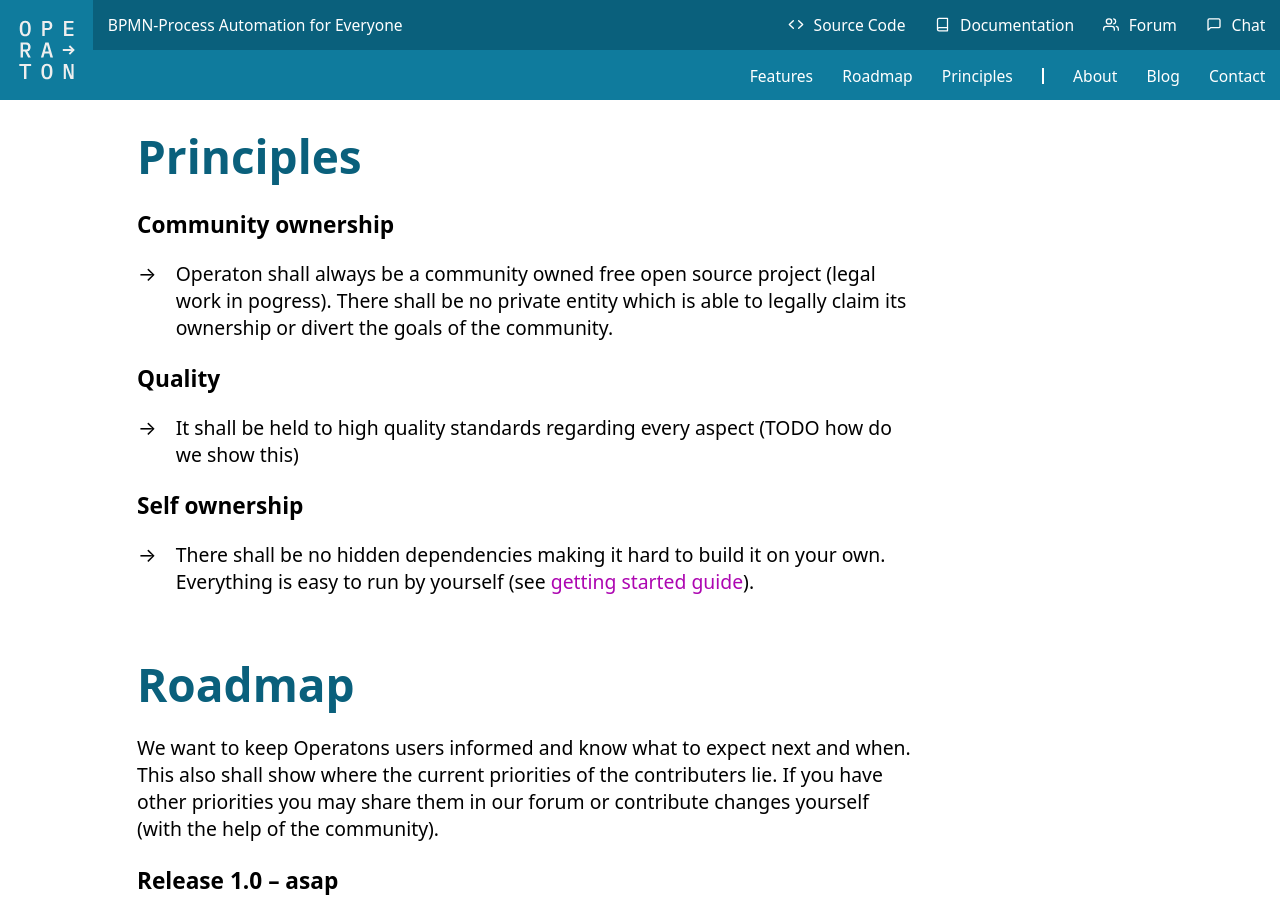
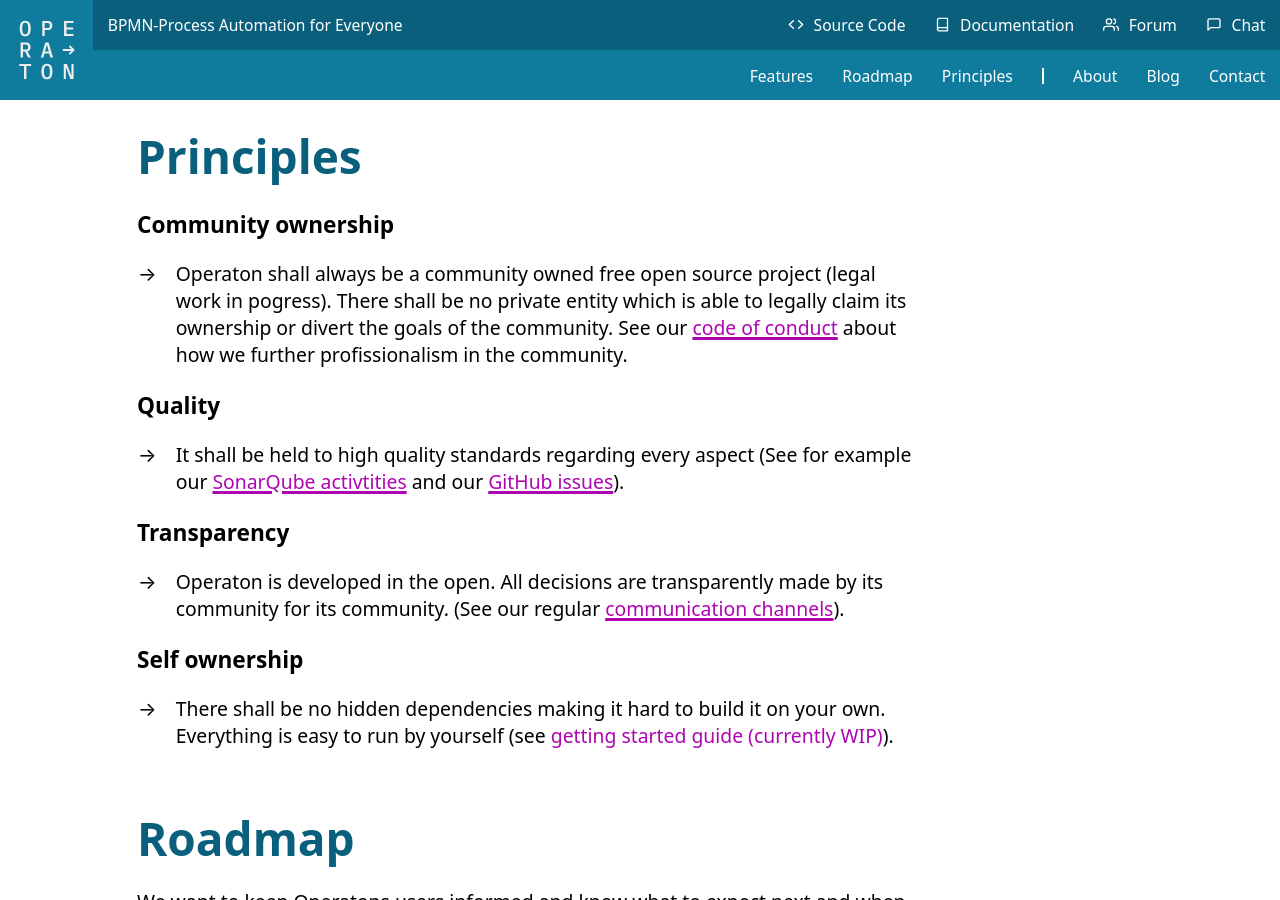
Before and after one commit to operaton/operaton.org, a Jekyll site: the page built from index.html, in a window 1280 px wide and 900 px high, scrolled down 1327 px. Built offline with Jekyll 4.4.1, drawn with Linux system fonts in a browser that asks for light colours.

Commit message:
Expand on our principles
For our principles we use a show don't tell approach. We don't claim things without proof.

```diff
--- a/index.html
+++ b/index.html
@@ -121,17 +121,27 @@ title: "Operaton"
       <ul>
         <li> Operaton shall always be a community owned free open source
           project (legal work in pogress). There shall be no private entity which is able to legally
-          claim its ownership or divert the goals of the community.
-        </li>
+          claim its ownership or divert the goals of the community. See our
+          <a href="https://github.com/operaton/operaton?tab=coc-ov-file#readme">code of conduct</a>
+          about how we further profissionalism in the community.</li>
       </ul>
       <h3>Quality</h3>
       <ul>
-        <li>It shall be held to high quality standards regarding every aspect (TODO how do we show this)</li>
+        <li>It shall be held to high quality standards regarding every aspect (See for example our
+          <a href="https://sonarcloud.io/project/activity?id=operaton_operaton">SonarQube activtities</a> and
+            our <a href="https://github.com/operaton/operaton/issues">GitHub issues</a>).
+        </li>
       </ul>
+      <h3>Transparency</h3>
+      <ul>
+        <li>Operaton is developed in the open. All decisions are transparently made by its community
+          for its community. (See our regular <a href="#contact">communication channels</a>). </li>
+      </ul>
+
       <h3>Self ownership</h3>
       <ul>
         <li>There shall be no hidden dependencies making it hard to build it on your
-          own. Everything is easy to run by yourself (see <a>getting started guide</a>).
+          own. Everything is easy to run by yourself (see <a>getting started guide (currently WIP)</a>).
         </li>
       </ul>
     </details>
```
